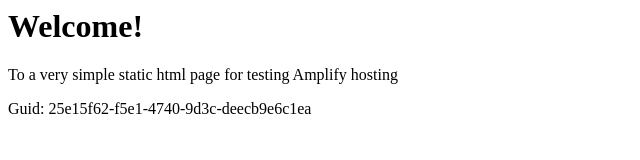
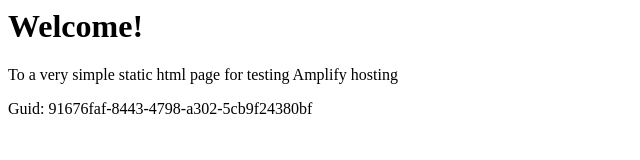
Before and after one commit to aws-aemilia-mxp/Github-PR-Commit-Integration-Test-DoNotTouch-GithubWebhookPreviewCanaryTest-v1-preprod-eu-south-1, a website: page src/index.html in a window 1280 px wide. Shown: the full height of the page, 0-640 px from the left. Drawn offline with Linux system fonts and the light colour scheme.

Commit message:
commit from integ tests

```diff
--- a/src/index.html
+++ b/src/index.html
@@ -12,6 +12,6 @@
 <body>
     <h1>Welcome!</h1>
     <p>To a very simple static html page for testing Amplify hosting</p>
-    <p>Guid: 25e15f62-f5e1-4740-9d3c-deecb9e6c1ea</p></body>
+    <p>Guid: 91676faf-8443-4798-a302-5cb9f24380bf</p></body>
 
 </html>
```
